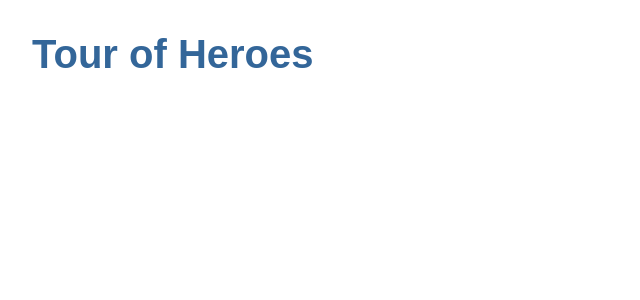
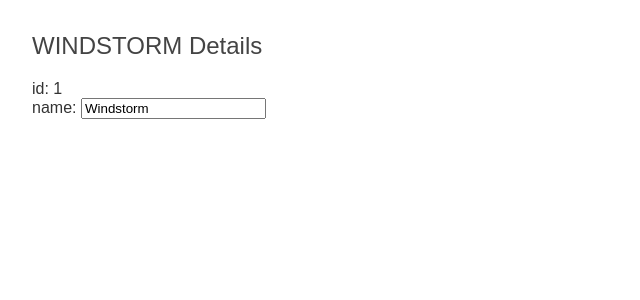
Before and after one commit to m374011987/my-angular, an Angular app: page / in a window 1280 px wide. Shown: the top 300 px of the page, without its empty margins (0-640 px from the left). Built offline with nearby package versions, Linux system fonts and the light colour scheme.

Commit message:
添加Hero类，并实现双向绑定

```diff
--- a/src/app/app.component.html
+++ b/src/app/app.component.html
@@ -1 +1 @@
-<h1>{{title}}</h1>
+<app-heros></app-heros>
--- a/src/app/app.module.ts
+++ b/src/app/app.module.ts
@@ -1,5 +1,6 @@
 import { BrowserModule } from '@angular/platform-browser';
 import { NgModule } from '@angular/core';
+import { FormsModule } from '@angular/forms'
 
 import { AppRoutingModule } from './app-routing.module';
 import { AppComponent } from './app.component';
@@ -12,7 +13,8 @@
   ],
   imports: [
     BrowserModule,
-    AppRoutingModule
+    AppRoutingModule,
+    FormsModule
   ],
   providers: [],
   bootstrap: [AppComponent]
--- /dev/null
+++ b/src/app/hero.ts
@@ -0,0 +1,4 @@
+export interface Hero {
+    id: number,
+    name: string
+}
--- a/src/app/heros/heros.component.html
+++ b/src/app/heros/heros.component.html
@@ -1 +1,7 @@
-<p>heros works!</p>
+<h2>{{hero.name | uppercase}} Details</h2>
+<div><span>id: </span>{{hero.id}}</div>
+<div>
+    <label>name:
+        <input [(ngModel)]="hero.name" placeholder="name" />
+    </label>
+</div>
--- a/src/app/heros/heros.component.ts
+++ b/src/app/heros/heros.component.ts
@@ -1,4 +1,5 @@
 import { Component, OnInit } from '@angular/core';
+import { Hero } from '../hero'
 
 @Component({
   selector: 'app-heros',
@@ -6,6 +7,10 @@
   styleUrls: ['./heros.component.css']
 })
 export class HerosComponent implements OnInit {
+  hero: Hero = {
+    id: 1,
+    name: 'Windstorm'
+  };
 
   constructor() { }
 
```
